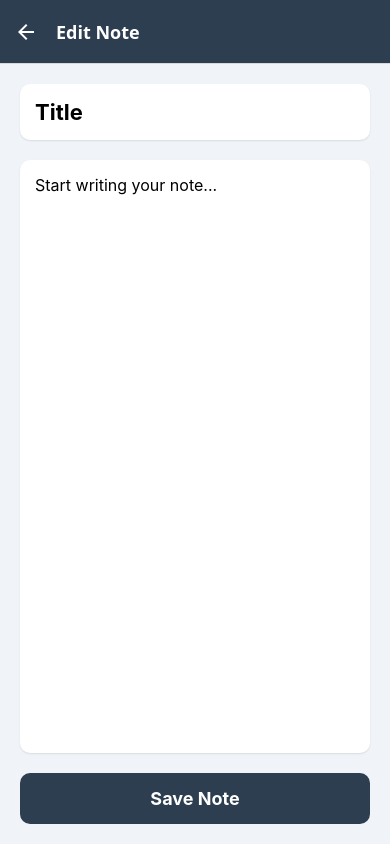
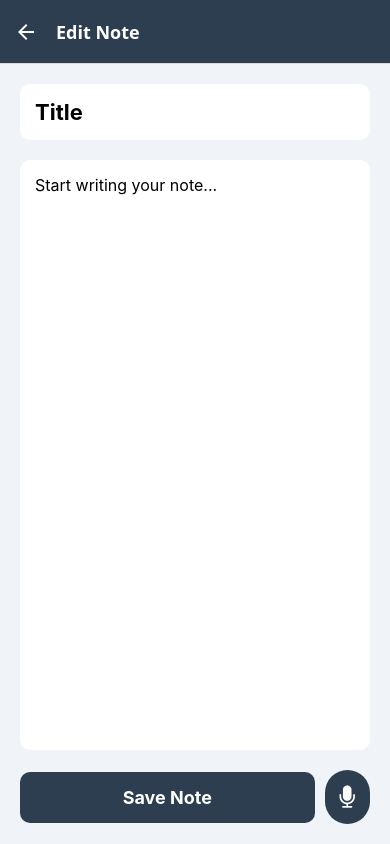
Before and after one commit to WiyarAhmadZai/Note-App, a React Native app: screen /NoteDetail in a window 390 px wide. Built offline with nearby package versions, Linux system fonts and the light colour scheme.

Commit message:
feat: Add voice note recording and playback

```diff
--- a/database/database.js
+++ b/database/database.js
@@ -25,7 +25,7 @@ export const init = () => {
   return new Promise((resolve, reject) => {
     db.transaction((tx) => {
       tx.executeSql(
-        'CREATE TABLE IF NOT EXISTS notes (id INTEGER PRIMARY KEY NOT NULL, title TEXT NOT NULL, content TEXT NOT NULL);',
+        'CREATE TABLE IF NOT EXISTS notes (id INTEGER PRIMARY KEY NOT NULL, title TEXT NOT NULL, content TEXT NOT NULL, audioUri TEXT);',
         [],
         resolve,
         (_, err) => reject(err)
@@ -34,10 +34,10 @@ export const init = () => {
   });
 };
 
-export const insertNote = async (title, content) => {
+export const insertNote = async (title, content, audioUri) => {
   if (isWeb) {
     const notes = await getWebNotes();
-    const newNote = { id: Date.now(), title, content };
+    const newNote = { id: Date.now(), title, content, audioUri };
     notes.push(newNote);
     await setWebNotes(notes);
     return { insertId: newNote.id };
@@ -45,8 +45,8 @@ export const insertNote = async (title, content) => {
   return new Promise((resolve, reject) => {
     db.transaction((tx) => {
       tx.executeSql(
-        'INSERT INTO notes (title, content) VALUES (?, ?);',
-        [title, content],
+        'INSERT INTO notes (title, content, audioUri) VALUES (?, ?, ?);',
+        [title, content, audioUri],
         (_, result) => resolve(result),
         (_, err) => reject(err)
       );
@@ -70,12 +70,12 @@ export const fetchNotes = async () => {
   });
 };
 
-export const updateNote = async (id, title, content) => {
+export const updateNote = async (id, title, content, audioUri) => {
   if (isWeb) {
     let notes = await getWebNotes();
     const noteIndex = notes.findIndex((note) => note.id === id);
     if (noteIndex > -1) {
-      notes[noteIndex] = { id, title, content };
+      notes[noteIndex] = { id, title, content, audioUri };
       await setWebNotes(notes);
     }
     return;
@@ -83,8 +83,8 @@ export const updateNote = async (id, title, content) => {
   return new Promise((resolve, reject) => {
     db.transaction((tx) => {
       tx.executeSql(
-        'UPDATE notes SET title = ?, content = ? WHERE id = ?;',
-        [title, content, id],
+        'UPDATE notes SET title = ?, content = ?, audioUri = ? WHERE id = ?;',
+        [title, content, audioUri, id],
         resolve,
         (_, err) => reject(err)
       );
--- a/package.json
+++ b/package.json
@@ -12,6 +12,7 @@
     "@react-navigation/native": "^7.1.24",
     "@react-navigation/native-stack": "^7.8.5",
     "expo": "~54.0.27",
+    "expo-av": "~16.0.8",
     "expo-sqlite": "~16.0.10",
     "expo-status-bar": "~3.0.9",
     "react": "19.1.0",
@@ -19,6 +20,7 @@
     "react-native": "0.81.5",
     "react-native-safe-area-context": "~5.6.0",
     "react-native-screens": "~4.16.0",
+    "react-native-vector-icons": "^10.3.0",
     "react-native-web": "^0.21.0"
   },
   "private": true
--- a/screens/NoteDetailScreen.js
+++ b/screens/NoteDetailScreen.js
@@ -1,11 +1,17 @@
 import React, { useState, useEffect } from 'react';
 import { View, TextInput, StyleSheet, TouchableOpacity, Text, Alert } from 'react-native';
+import { Audio } from 'expo-av';
+import Icon from 'react-native-vector-icons/FontAwesome';
 import { insertNote, updateNote, deleteNote, fetchNotes } from '../database/database';
 
 const NoteDetailScreen = ({ route, navigation }) => {
   const { noteId } = route.params || {};
   const [title, setTitle] = useState('');
   const [content, setContent] = useState('');
+  const [audioUri, setAudioUri] = useState(null);
+  const [recording, setRecording] = useState();
+  const [sound, setSound] = useState();
+  const [isPlaying, setIsPlaying] = useState(false);
 
   useEffect(() => {
     if (noteId) {
@@ -20,7 +26,8 @@ const NoteDetailScreen = ({ route, navigation }) => {
         ) : null
       ),
     });
-  }, [noteId, navigation]);
+    return sound ? () => { sound.unloadAsync(); } : undefined;
+  }, [noteId, navigation, sound]);
 
   const loadNote = async () => {
     const notes = await fetchNotes();
@@ -28,7 +35,43 @@ const NoteDetailScreen = ({ route, navigation }) => {
     if (note) {
       setTitle(note.title);
       setContent(note.content);
+      setAudioUri(note.audioUri);
     }
+  };
+
+  const startRecording = async () => {
+    try {
+      await Audio.requestPermissionsAsync();
+      await Audio.setAudioModeAsync({ allowsRecordingIOS: true, playsInSilentModeIOS: true });
+      const { recording } = await Audio.Recording.createAsync(Audio.RECORDING_OPTIONS_PRESET_HIGH_QUALITY);
+      setRecording(recording);
+    } catch (err) {
+      console.error('Failed to start recording', err);
+    }
+  };
+
+  const stopRecording = async () => {
+    setRecording(undefined);
+    await recording.stopAndUnloadAsync();
+    const uri = recording.getURI();
+    setAudioUri(uri);
+  };
+
+  const playSound = async () => {
+    if (isPlaying) {
+      await sound.pauseAsync();
+      setIsPlaying(false);
+      return;
+    }
+    const { sound: newSound } = await Audio.Sound.createAsync({ uri: audioUri });
+    setSound(newSound);
+    await newSound.playAsync();
+    setIsPlaying(true);
+    newSound.setOnPlaybackStatusUpdate((status) => {
+      if (!status.isPlaying) {
+        setIsPlaying(false);
+      }
+    });
   };
 
   const handleSave = async () => {
@@ -36,12 +79,11 @@ const NoteDetailScreen = ({ route, navigation }) => {
       Alert.alert('Error', 'Please enter a title.');
       return;
     }
-
     try {
       if (noteId) {
-        await updateNote(noteId, title, content);
+        await updateNote(noteId, title, content, audioUri);
       } else {
-        await insertNote(title, content);
+        await insertNote(title, content, audioUri);
       }
       navigation.goBack();
     } catch (error) {
@@ -51,10 +93,7 @@ const NoteDetailScreen = ({ route, navigation }) => {
   };
 
   const handleDelete = () => {
-    Alert.alert(
-      'Delete Note',
-      'Are you sure you want to delete this note?',
-      [
+    Alert.alert('Delete Note', 'Are you sure you want to delete this note?', [
       { text: 'Cancel', style: 'cancel' },
       {
         text: 'Delete',
@@ -69,83 +108,43 @@ const NoteDetailScreen = ({ route, navigation }) => {
           }
         },
       },
-      ]
-    );
+    ]);
   };
 
   return (
     <View style={styles.container}>
-      <TextInput
-        style={styles.titleInput}
-        placeholder="Title"
-        value={title}
-        onChangeText={setTitle}
-      />
-      <TextInput
-        style={styles.contentInput}
-        placeholder="Start writing your note..."
-        value={content}
-        onChangeText={setContent}
-        multiline
-      />
+      <TextInput style={styles.titleInput} placeholder="Title" value={title} onChangeText={setTitle} />
+      <TextInput style={styles.contentInput} placeholder="Start writing your note..." value={content} onChangeText={setContent} multiline />
+      {audioUri && (
+        <TouchableOpacity style={styles.audioPlayer} onPress={playSound}>
+          <Icon name={isPlaying ? 'pause' : 'play'} size={20} color="#fff" />
+          <Text style={styles.audioText}>Voice Note</Text>
+        </TouchableOpacity>
+      )}
+      <View style={styles.footer}>
         <TouchableOpacity style={styles.saveButton} onPress={handleSave}>
           <Text style={styles.saveButtonText}>Save Note</Text>
         </TouchableOpacity>
+        <TouchableOpacity style={styles.micButton} onPressIn={startRecording} onPressOut={stopRecording}>
+          <Icon name="microphone" size={24} color={recording ? 'red' : '#fff'} />
+        </TouchableOpacity>
+      </View>
     </View>
   );
 };
 
 const styles = StyleSheet.create({
-  container: {
-    flex: 1,
-    padding: 20,
-    backgroundColor: '#f0f4f8',
-  },
-  titleInput: {
-    backgroundColor: 'white',
-    fontSize: 22,
-    fontWeight: 'bold',
-    padding: 15,
-    borderRadius: 10,
-    marginBottom: 20,
-    shadowColor: '#000',
-    shadowOffset: { width: 0, height: 1 },
-    shadowOpacity: 0.1,
-    shadowRadius: 2,
-    elevation: 2,
-  },
-  contentInput: {
-    flex: 1,
-    backgroundColor: 'white',
-    fontSize: 16,
-    padding: 15,
-    borderRadius: 10,
-    textAlignVertical: 'top',
-    shadowColor: '#000',
-    shadowOffset: { width: 0, height: 1 },
-    shadowOpacity: 0.1,
-    shadowRadius: 2,
-    elevation: 2,
-  },
-  saveButton: {
-    backgroundColor: '#2c3e50',
-    padding: 15,
-    borderRadius: 10,
-    alignItems: 'center',
-    marginTop: 20,
-  },
-  saveButtonText: {
-    color: 'white',
-    fontSize: 18,
-    fontWeight: 'bold',
-  },
-  headerButton: {
-    marginRight: 15,
-  },
-  headerButtonText: {
-    color: '#fff',
-    fontSize: 16,
-  },
+  container: { flex: 1, padding: 20, backgroundColor: '#f0f4f8' },
+  titleInput: { backgroundColor: 'white', fontSize: 22, fontWeight: 'bold', padding: 15, borderRadius: 10, marginBottom: 20, elevation: 2 },
+  contentInput: { flex: 1, backgroundColor: 'white', fontSize: 16, padding: 15, borderRadius: 10, textAlignVertical: 'top', elevation: 2 },
+  footer: { flexDirection: 'row', alignItems: 'center', marginTop: 20 },
+  saveButton: { flex: 1, backgroundColor: '#2c3e50', padding: 15, borderRadius: 10, alignItems: 'center' },
+  saveButtonText: { color: 'white', fontSize: 18, fontWeight: 'bold' },
+  micButton: { backgroundColor: '#2c3e50', padding: 15, borderRadius: 50, marginLeft: 10 },
+  headerButton: { marginRight: 15 },
+  headerButtonText: { color: '#fff', fontSize: 16 },
+  audioPlayer: { flexDirection: 'row', alignItems: 'center', backgroundColor: '#2c3e50', padding: 15, borderRadius: 10, marginTop: 20 },
+  audioText: { color: 'white', marginLeft: 10, fontSize: 16 },
 });
 
 export default NoteDetailScreen;
--- a/screens/NoteListScreen.js
+++ b/screens/NoteListScreen.js
@@ -1,6 +1,7 @@
 import React, { useEffect, useState } from 'react';
 import { View, Text, StyleSheet, FlatList, TouchableOpacity } from 'react-native';
 import { useIsFocused } from '@react-navigation/native';
+import Icon from 'react-native-vector-icons/FontAwesome';
 import { fetchNotes } from '../database/database';
 
 const NoteListScreen = ({ navigation }) => {
@@ -23,7 +24,10 @@ const NoteListScreen = ({ navigation }) => {
       style={styles.noteItem}
       onPress={() => navigation.navigate('NoteDetail', { noteId: item.id })}
     >
-      <Text style={styles.noteTitle}>{item.title}</Text>
+      <View style={styles.noteHeader}>
+        <Text style={styles.noteTitle}>{item.title}</Text>
+        {item.audioUri && <Icon name="microphone" size={16} color="#888" />}
+      </View>
       <Text style={styles.noteContent} numberOfLines={2}>{item.content}</Text>
     </TouchableOpacity>
   );
@@ -53,60 +57,15 @@ const NoteListScreen = ({ navigation }) => {
 };
 
 const styles = StyleSheet.create({
-  container: {
-    flex: 1,
-    backgroundColor: '#f0f4f8',
-  },
-  noteItem: {
-    backgroundColor: 'white',
-    padding: 20,
-    borderRadius: 10,
-    marginBottom: 15,
-    shadowColor: '#000',
-    shadowOffset: { width: 0, height: 2 },
-    shadowOpacity: 0.1,
-    shadowRadius: 5,
-    elevation: 3,
-  },
-  noteTitle: {
-    fontSize: 18,
-    fontWeight: 'bold',
-    color: '#333',
-  },
-  noteContent: {
-    fontSize: 14,
-    color: '#666',
-    marginTop: 5,
-  },
-  emptyContainer: {
-    flex: 1,
-    justifyContent: 'center',
-    alignItems: 'center',
-  },
-  emptyText: {
-    fontSize: 16,
-    color: '#888',
-  },
-  fab: {
-    position: 'absolute',
-    right: 30,
-    bottom: 30,
-    width: 60,
-    height: 60,
-    borderRadius: 30,
-    backgroundColor: '#2c3e50',
-    justifyContent: 'center',
-    alignItems: 'center',
-    shadowColor: '#000',
-    shadowOffset: { width: 0, height: 4 },
-    shadowOpacity: 0.3,
-    shadowRadius: 4,
-    elevation: 8,
-  },
-  fabIcon: {
-    fontSize: 30,
-    color: 'white',
-  },
+  container: { flex: 1, backgroundColor: '#f0f4f8' },
+  noteItem: { backgroundColor: 'white', padding: 20, borderRadius: 10, marginBottom: 15, elevation: 3 },
+  noteHeader: { flexDirection: 'row', justifyContent: 'space-between', alignItems: 'center' },
+  noteTitle: { fontSize: 18, fontWeight: 'bold', color: '#333' },
+  noteContent: { fontSize: 14, color: '#666', marginTop: 5 },
+  emptyContainer: { flex: 1, justifyContent: 'center', alignItems: 'center' },
+  emptyText: { fontSize: 16, color: '#888' },
+  fab: { position: 'absolute', right: 30, bottom: 30, width: 60, height: 60, borderRadius: 30, backgroundColor: '#2c3e50', justifyContent: 'center', alignItems: 'center', elevation: 8 },
+  fabIcon: { fontSize: 30, color: 'white' },
 });
 
 export default NoteListScreen;
```
Also changed, not shown: 1 other file (tests, documents, lock files or other folders). Lines whose indentation alone changed are shown as unchanged.
